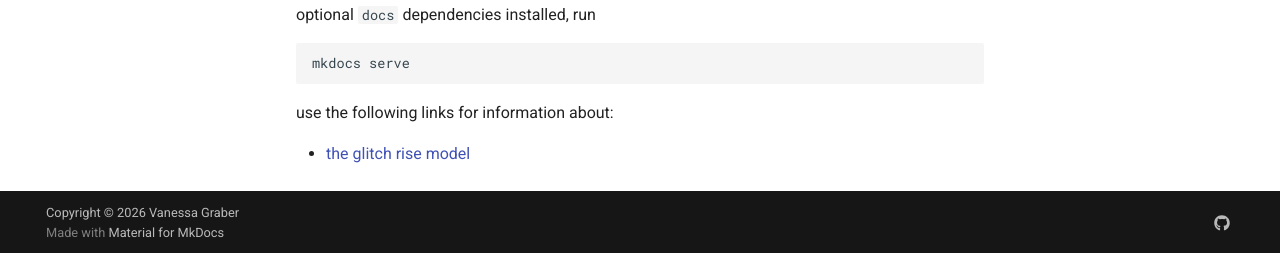
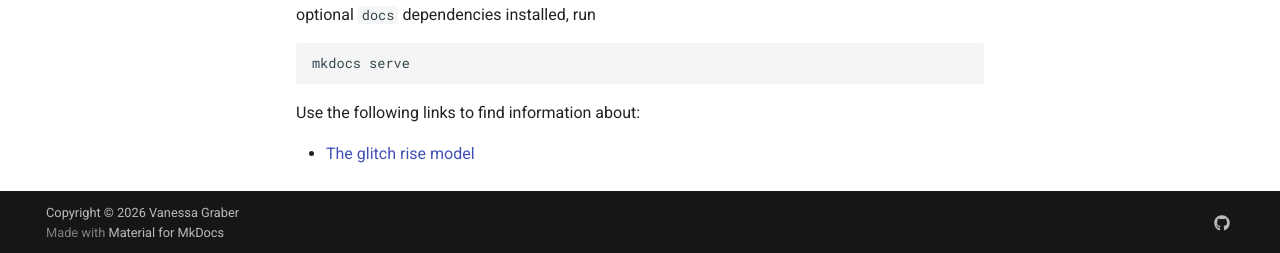
Before and after one commit to NSs-FLF-RHUL/deepSKA, an MkDocs documentation site: the page built from docs/index.md, in a window 1280 px wide and 900 px high, scrolled down 1005 px. Shown: the part 644-897 px from the top of the window. Built offline with MkDocs 1.6.1 and Material for MkDocs 9.7.7, drawn with Linux system fonts in a browser that asks for light colours; comment, search, counter and statistics services are not loaded.

Commit message:
File name underscores -> dashes in docs

```diff
--- a/docs/index.md
+++ b/docs/index.md
@@ -2,6 +2,6 @@
 
 {! include-markdown "../README.md" rewrite-relative-urls=false !}
 
-use the following links for information about:
+Use the following links to find information about:
 
-- [the glitch rise model](./glitch_script_explanation.md)
+- [The glitch rise model](./glitch-script-explanation.md)
```
Also changed, not shown: docs/glitch-script-explanation.md (renamed from docs/glitch_script_explanation.md).
